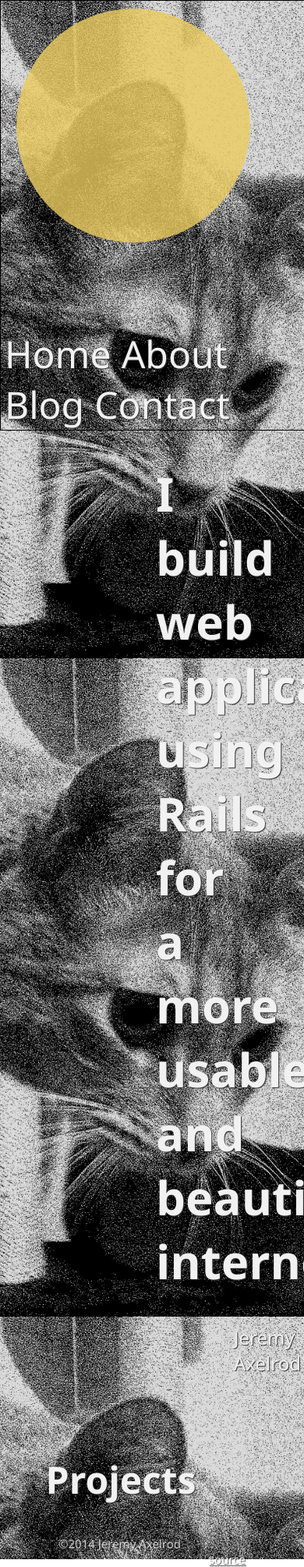
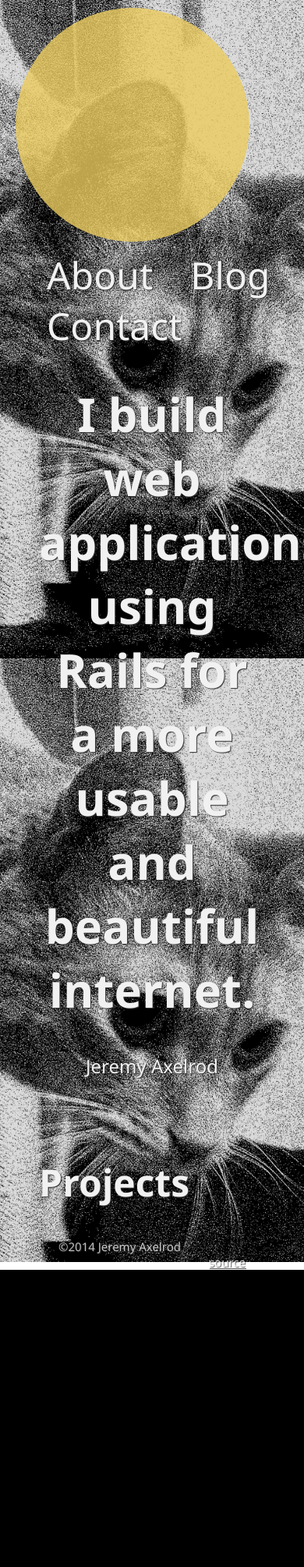
Before and after one commit to jeaxelrod/personal-site, a Rails app: page / in a window 390 px wide; the page is wider, and only the part inside the window is pictured. Shown: that part at 78% size. After the commit the page ends 1628 px from the top of that part, so only its background shows below. Run offline with Rails 7, Linux system fonts and the light colour scheme; data that the repository does not hold is empty; style sheets or scripts are compiled from the project's sources; some libraries are stand-ins or nearby versions.

Commit message:
Mobile layout

```diff
--- a/app/assets/stylesheets/custom.css.scss
+++ b/app/assets/stylesheets/custom.css.scss
@@ -61,18 +61,20 @@
 		display: block;
 		width: 100%;
 		overflow: hidden;
-		border: 1px solid black;
 
 		#navagation {
-			float: right;
 			display: block;
-			margin: 100px 10px 0 0;
+			margin-top: 120px;
+			margin-left: 30px;
 			padding: 0;
-			width: auto;
 			color: white;
 
+			a:first-child {
+			  display: none;
+			}
+
 			a {
-				padding: 0px 5px 5px 5px;
+				padding: 0px 15px 0 30px;
 			  text-decoration: none;
 			  font-size: 4em;
 			}
@@ -109,7 +111,7 @@
 	/* Title */
 
 	.introduction {
-		margin: 5px 200px 100px 200px;
+		margin: 5px 50px 100px 50px;
 
 		h1 {
 			font-size: 5em;
@@ -118,7 +120,7 @@
 		}
 
 		.description {
-			margin: 0px 100px 20px 100px;
+			margin: 0px 50px 20px 50px;
 			font-size: 2em;
 
 			p {
@@ -130,7 +132,7 @@
 	/* Content */
 
 	.content {
-		margin: 50px 15% 5px 15%;
+		margin: 50px 50px 5px 50px;
 
 		h2 {
 			font-size: 4em;
```
